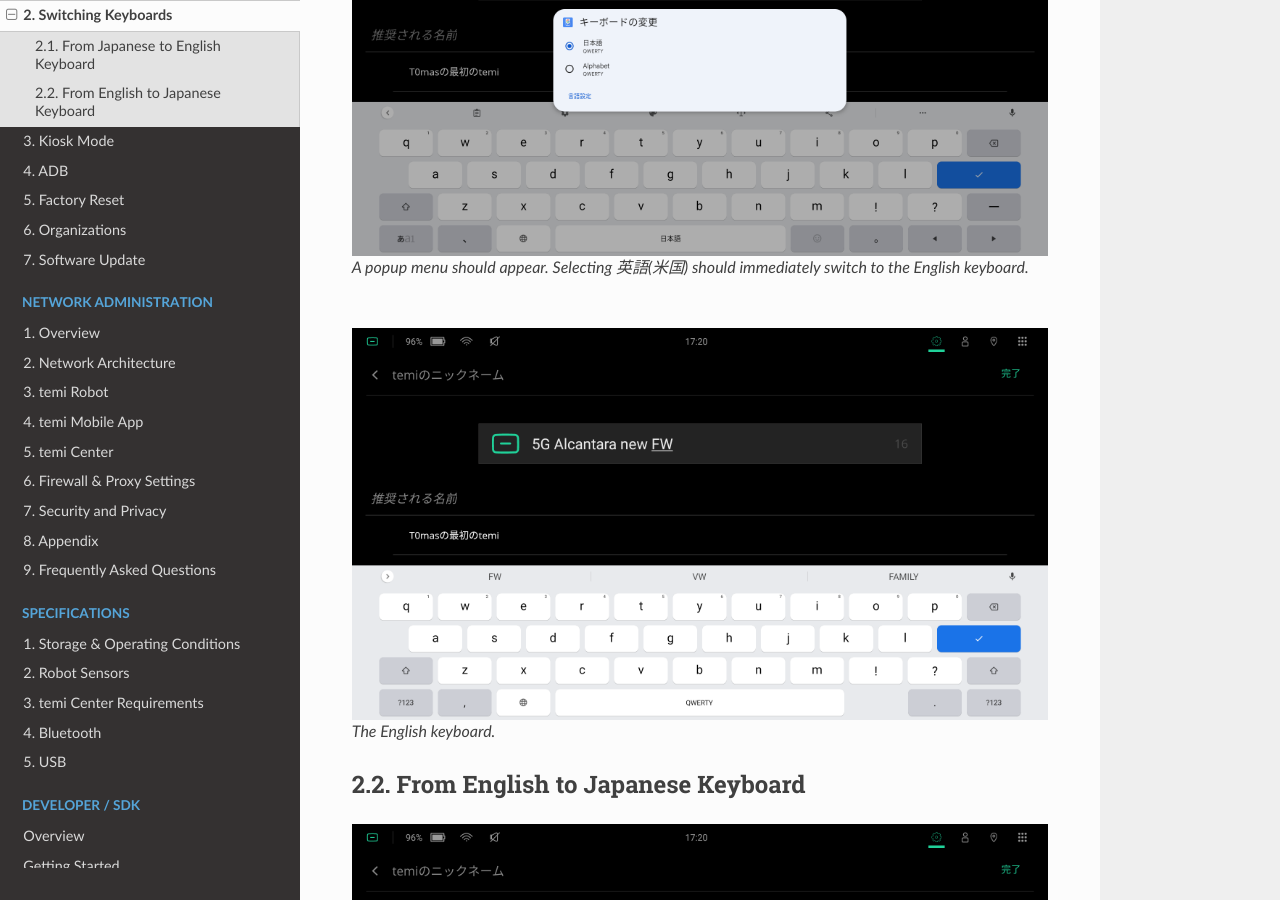
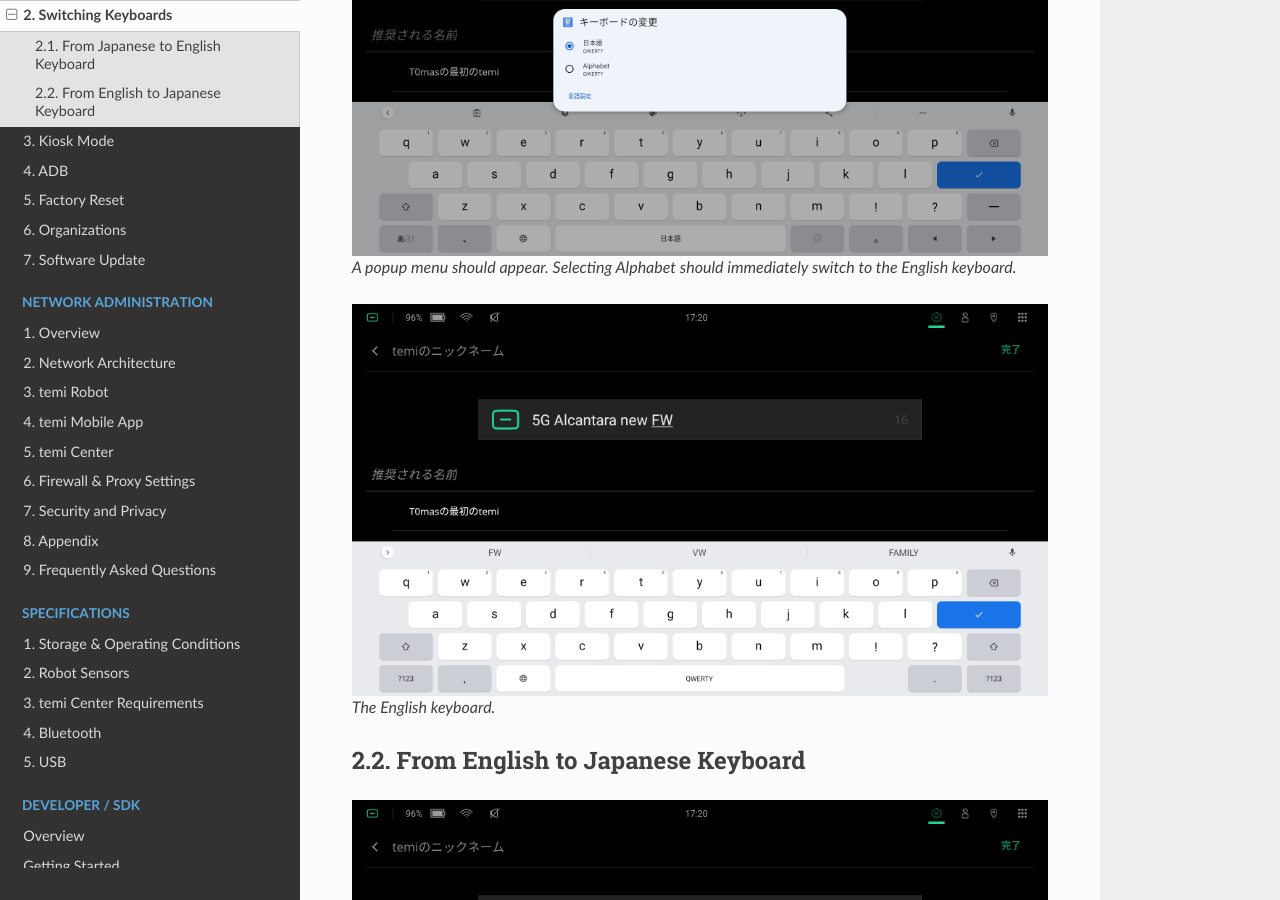
Before and after one commit to hapi-robo/temi-guide-v3, a Sphinx documentation site: the page built from docs/source/basics/02_keyboard.rst, in a window 1280 px wide and 900 px high, scrolled down 791 px. Built offline with Sphinx 7.4.7 and the Read the Docs theme 2.0.0, drawn with Linux system fonts in a browser that asks for light colours.

Commit message:
Keyboard text update

```diff
--- a/docs/source/basics/02_keyboard.rst
+++ b/docs/source/basics/02_keyboard.rst
@@ -16,7 +16,7 @@
 .. figure:: assets/images/keyboard/japanese-keyboard-popup.png
   :alt: Japanese keyboard popup menu
 
-  A popup menu should appear. Selecting 英語(米国) should immediately switch to the English keyboard.
+  A popup menu should appear. Selecting Alphabet should immediately switch to the English keyboard.
 
 .. figure:: assets/images/keyboard/english-keyboard.png
   :alt: English keyboard
```
